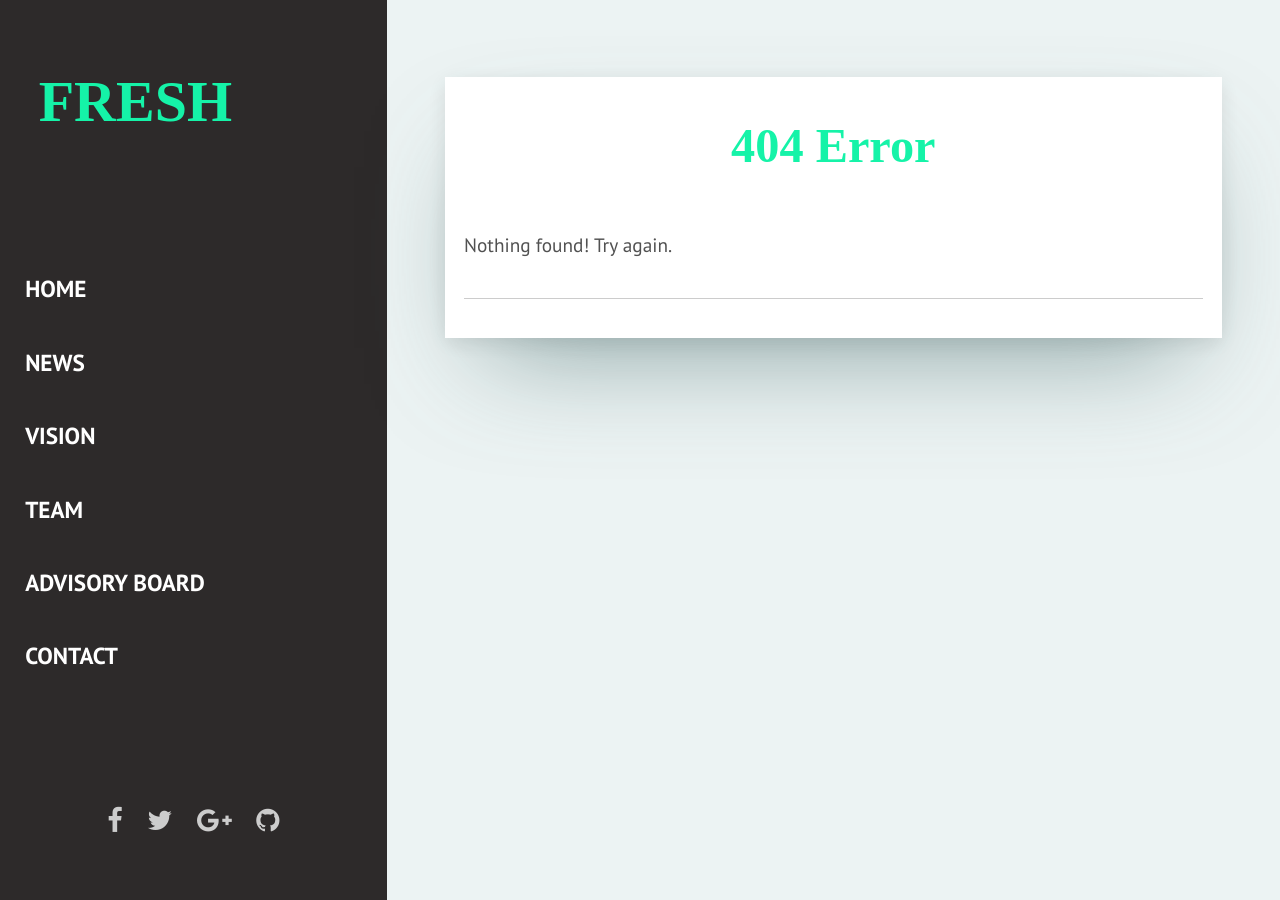
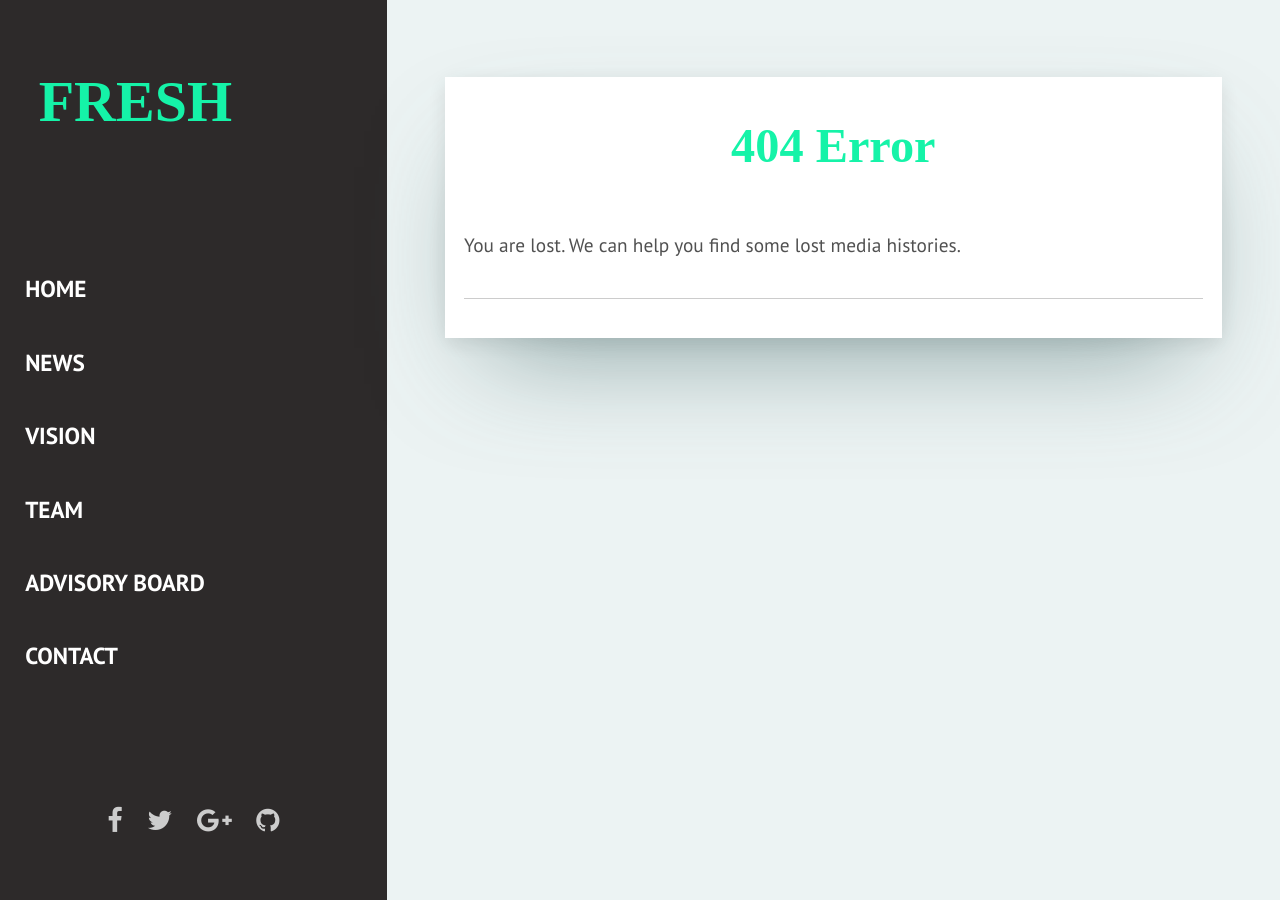
Before and after one commit to roopikarisam/reanimate, a Jekyll site: the page built from _pages/404.html, in a window 1280 px wide. Built offline with Jekyll 4.4.1, drawn with Linux system fonts in a browser that asks for light colours; some web fonts are replaced.

Commit message:
make 404 cute

```diff
--- a/_pages/404.html
+++ b/_pages/404.html
@@ -4,4 +4,4 @@ layout: post
 permalink: /404/
 ---
 
-Nothing found! Try again.
+You are lost. We can help you find some lost media histories.
```
